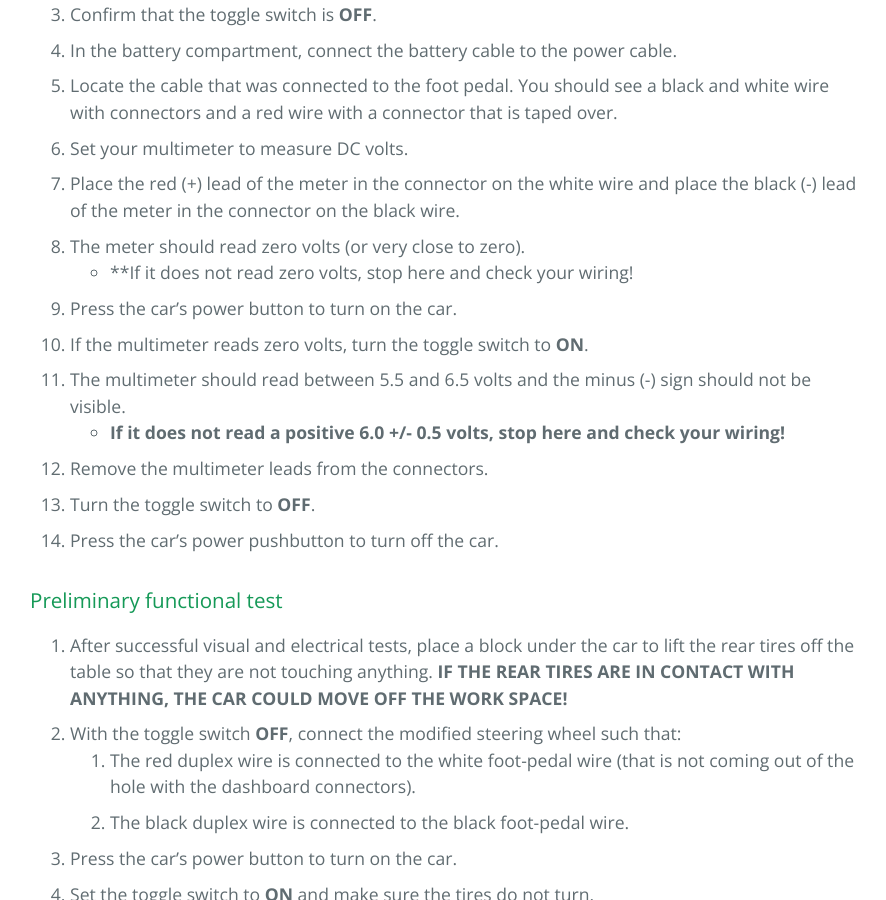
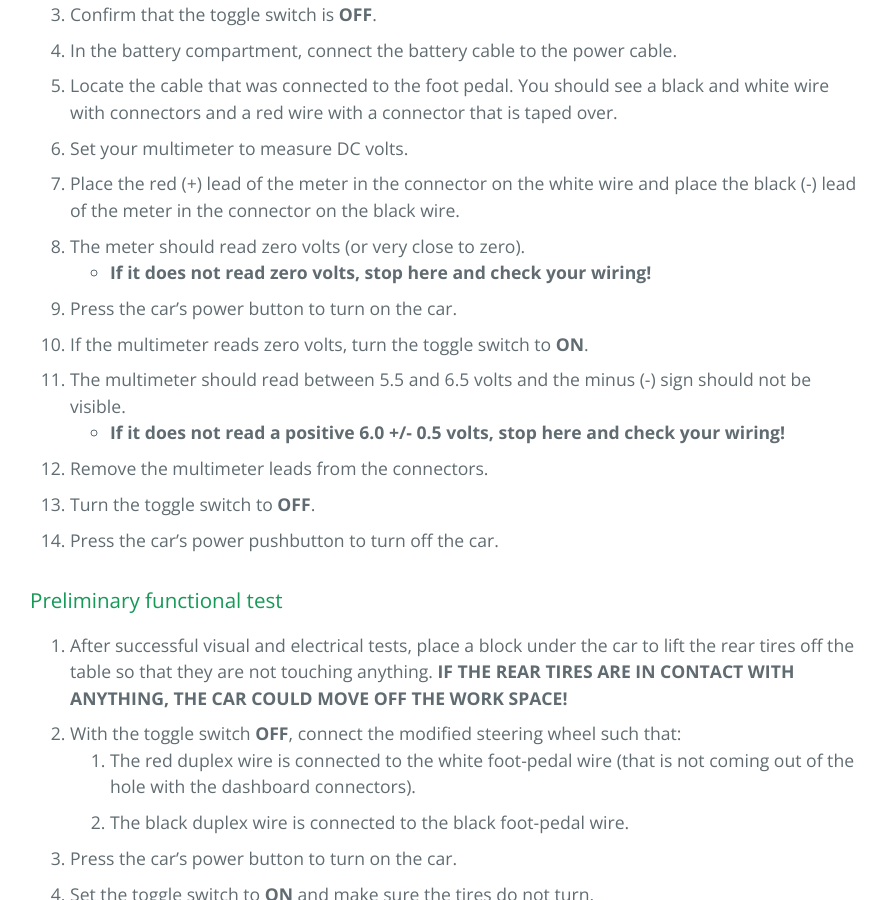
Before and after one commit to MercerU-TCO/GoBabyGo, a Jekyll site: the page built from docs/pages/cars-maserati-task12.md, in a window 1280 px wide and 900 px high, scrolled down 3318 px. Shown: the whole window, without its empty margins (194-1080 px from the left). Built offline with Jekyll 4.4.1, drawn with Linux system fonts in a browser that asks for light colours.

Commit message:
Fixed bolding error

```diff
--- a/docs/pages/cars-maserati-task12.md
+++ b/docs/pages/cars-maserati-task12.md
@@ -51,7 +51,7 @@ Visually confirm, and correct as required, the wiring as follows.
 6. Set your multimeter to measure DC volts.
 7. Place the red (+) lead of the meter in the connector on the white wire and place the black (-) lead of the meter in the connector on the black wire.
 8. The meter should read zero volts (or very close to zero).
-	* **If it does not read zero volts, stop here and check your wiring!
+	* **If it does not read zero volts, stop here and check your wiring!**
 8. Press the car's power button to turn on the car.
 9. If the multimeter reads zero volts, turn the toggle switch to **ON**.
 10. The multimeter should read between 5.5 and 6.5 volts and the minus (-) sign should not be visible.
```
